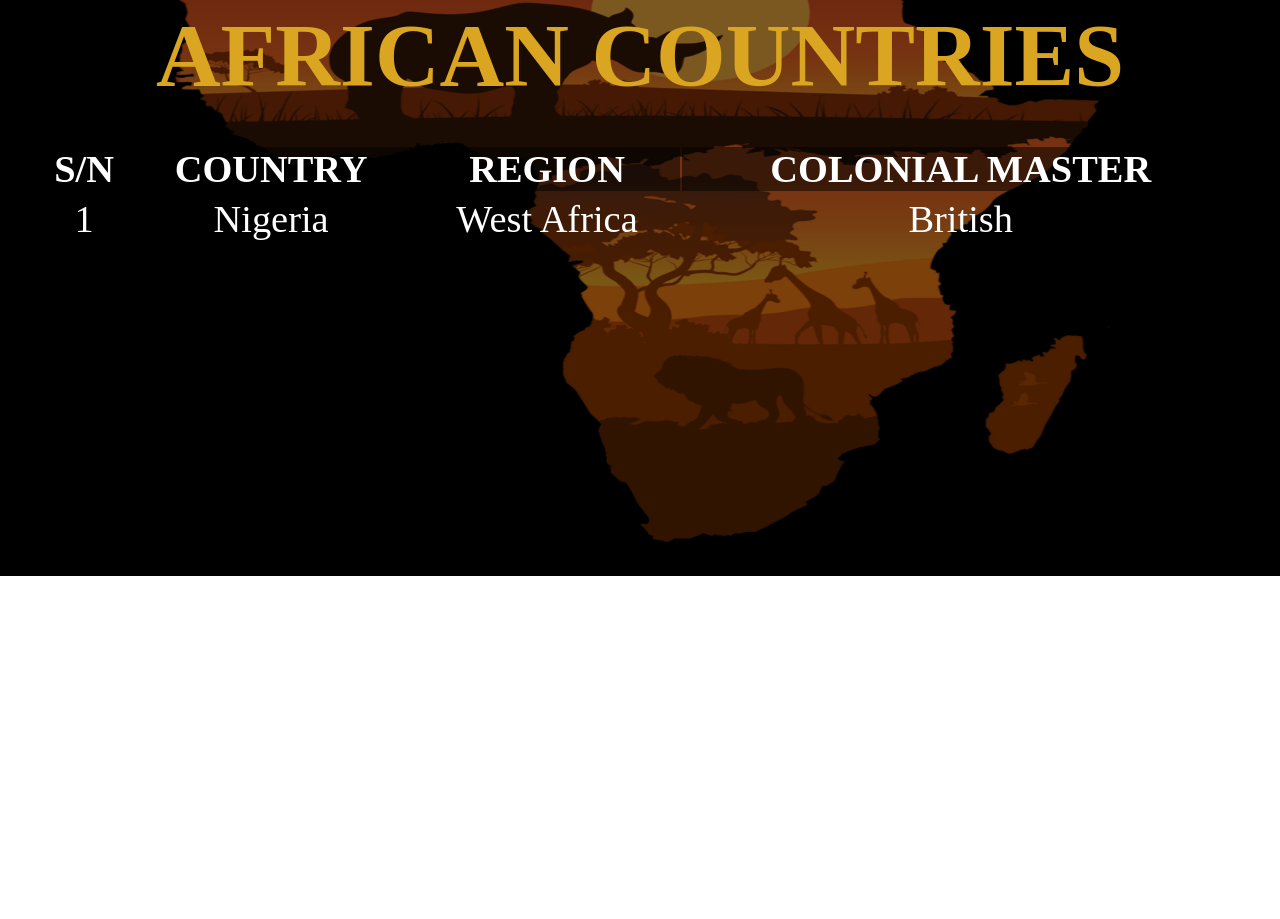
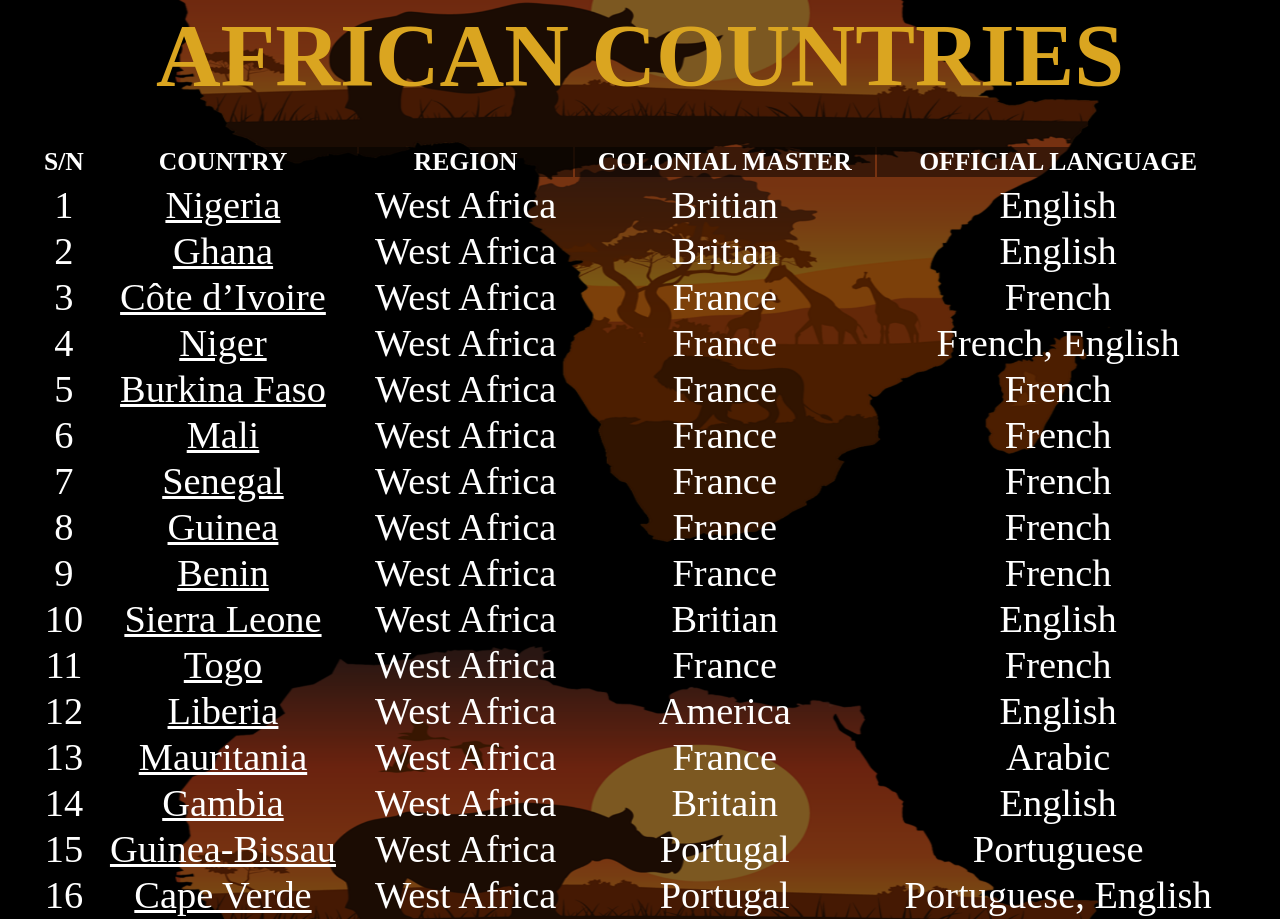
Before and after one commit to daadesina/daadesina.github.io, a plain HTML site: page country.html in a window 1280 px wide. Shown: the part 250-1169 px from the top of the page. Before the commit the page ends 826 px from the top, so only its background shows below. Drawn offline with Linux system fonts and the light colour scheme.

Commit message:
October 26, 2022

```diff
--- a/country.html
+++ b/country.html
@@ -26,19 +26,126 @@
         <h1 style="color: goldenrod; padding-bottom: 3vw; font-size: 7vw ;">AFRICAN COUNTRIES</h1>
 
         <table style="width: 100%;">
-            <tr style="font-size:3vw ; background-color: hsla(0, 0%, 0%, 0.5);">
+            <tr style="font-size:2vw ; background-color: hsla(0, 0%, 0%, 0.5);">
                 <th >S/N</th>
                 <th>COUNTRY</th>
                 <th>REGION</th>
                 <th>COLONIAL MASTER</th>
+                <th>OFFICIAL LANGUAGE</th>
             </tr>
             <tr></tr>
             <tr></tr>
             <tr style="font-size: 3vw;">
                 <td>1</td>
-                <td>Nigeria</td>
+                <td><a href="">Nigeria</a></td>
                 <td>West Africa</td>
-                <td>British</td>
+                <td>Britian</td>
+                <td>English</td>
+            </tr>
+            <tr style="font-size: 3vw;">
+                <td>2</td>
+                <td><a href="">Ghana</a></td>
+                <td>West Africa</td>
+                <td>Britian</td>
+                <td>English</td>
+            </tr>
+            <tr style="font-size: 3vw;">
+                <td>3</td>
+                <td><a href="">Côte d’Ivoire</a></td>
+                <td>West Africa</td>
+                <td>France</td>
+                <td>French</td>
+            </tr>
+            <tr style="font-size: 3vw;">
+                <td>4</td>
+                <td><a href="">Niger</a></td>
+                <td>West Africa</td>
+                <td>France</td>
+                <td>French, English</td>
+            </tr>
+            <tr style="font-size: 3vw;">
+                <td>5</td>
+                <td><a href="">Burkina Faso</a></td>
+                <td>West Africa</td>
+                <td>France</td>
+                <td>French</td>
+            </tr>
+            <tr style="font-size: 3vw;">
+                <td>6</td>
+                <td><a href="">Mali</a></td>
+                <td>West Africa</td>
+                <td>France</td>
+                <td>French</td>
+            </tr>
+            <tr style="font-size: 3vw;">
+                <td>7</td>
+                <td><a href="">Senegal</a></td>
+                <td>West Africa</td>
+                <td>France</td>
+                <td>French</td>
+            </tr>
+            <tr style="font-size: 3vw;">
+                <td>8</td>
+                <td><a href="">Guinea</a></td>
+                <td>West Africa</td>
+                <td>France</td>
+                <td>French</td>
+            </tr>
+            <tr style="font-size: 3vw;">
+                <td>9</td>
+                <td><a href="">Benin</a></td>
+                <td>West Africa</td>
+                <td>France</td>
+                <td>French</td>
+            </tr>
+            <tr style="font-size: 3vw;">
+                <td>10</td>
+                <td><a href="">Sierra Leone</a></td>
+                <td>West Africa</td>
+                <td>Britian</td>
+                <td>English</td>
+            </tr>
+            <tr style="font-size: 3vw;">
+                <td>11</td>
+                <td><a href="">Togo</a></td>
+                <td>West Africa</td>
+                <td>France</td>
+                <td>French</td>
+            </tr>
+            <tr style="font-size: 3vw;">
+                <td>12</td>
+                <td><a href="">Liberia</a></td>
+                <td>West Africa</td>
+                <td>America</td>
+                <td>English</td>
+            </tr>
+            <tr style="font-size: 3vw;">
+                <td>13</td>
+                <td><a href="">Mauritania</a></td>
+                <td>West Africa</td>
+                <td>France</td>
+                <td>Arabic</td>
+            </tr>
+            <tr style="font-size: 3vw;">
+                <td>14</td>
+                <td><a href="">Gambia</a></td>
+                <td>West Africa</td>
+                <td>Britain</td>
+                <td>English</td>
+            </tr>
+            <tr style="font-size: 3vw;">
+                <td>15</td>
+                <td><a href="">Guinea-Bissau</a></td>
+                <td>West Africa</td>
+                <td>Portugal</td>
+                <td>Portuguese</td>
+            </tr>
+            <tr style="font-size: 3vw;">
+                <td>16</td>
+                <td><a href="">Cape Verde</a></td>
+                <td>West Africa</td>
+                <td>Portugal</td>
+                <td>Portuguese, English</td>
             </tr>
         </table>
 
--- a/country_style.css
+++ b/country_style.css
@@ -28,7 +28,7 @@ body {
     display: grid;
     grid-template-columns: auto auto;
     background-color: black;
-    height: 10vw;
+    height: 15vw;
 }
 .contact{
     text-align: right;
@@ -49,3 +49,6 @@ main{
 table{
     color: white;
 }
+a{
+    color: white;
+}
--- a/style.css
+++ b/style.css
@@ -28,7 +28,7 @@ body {
     display: grid;
     grid-template-columns: auto auto;
     background-color: black;
-    height: 10vw;
+    height: 15vw;
 }
 .contact{
     text-align: right;
```
